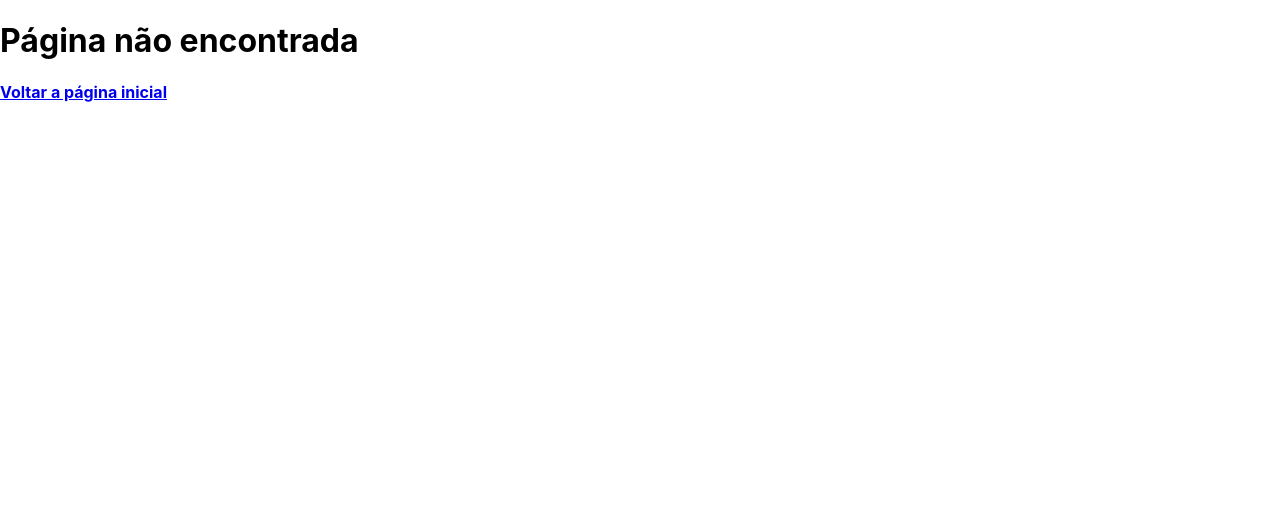
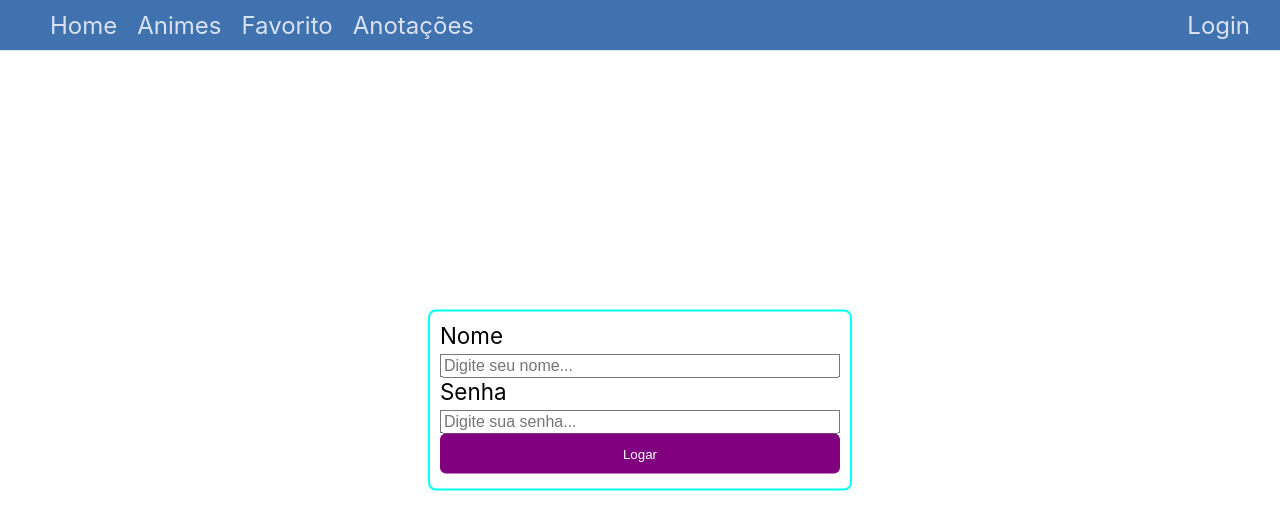
Before and after one commit to MyndsTutorial/netlify-tutorial2, a React (Create React App) app: page /login in a window 1280 px wide. Shown: the top 530 px of the page. Built offline with nearby package versions, Linux system fonts and the light colour scheme.

Commit message:
aprendendo redux

```diff
--- a/package.json
+++ b/package.json
@@ -3,6 +3,7 @@
   "version": "0.1.0",
   "private": true,
   "dependencies": {
+    "@reduxjs/toolkit": "^1.9.7",
     "@testing-library/jest-dom": "^5.17.0",
     "@testing-library/react": "^13.4.0",
     "@testing-library/user-event": "^13.5.0",
@@ -10,6 +11,7 @@
     "react": "^18.2.0",
     "react-dom": "^18.2.0",
     "react-icons": "^4.11.0",
+    "react-redux": "^8.1.3",
     "react-router-dom": "^6.18.0",
     "react-scripts": "5.0.1",
     "web-vitals": "^2.1.4"
--- a/src/components/NavBar.css
+++ b/src/components/NavBar.css
@@ -1,15 +1,20 @@
-#navbar{
+#navbar {
   height: 50px;
-  background-color: #3F72AF;
+  background-color: #3f72af;
   display: flex;
   flex-direction: row;
   padding-left: 40px;
   align-items: center;
-  color:#DBE2EF;
-  border-bottom: 1px solid #DBE2EF;
+  justify-content: space-between;
+  padding-right: 20px;
+  color: #dbe2ef;
+  border-bottom: 1px solid #dbe2ef;
 }
-nav div a{
-  color:#DBE2EF;
+#navbar div {
+  display: flex;
+}
+nav div div a {
+  color: #dbe2ef;
   text-decoration: none;
   font-size: 1.5rem;
   margin-inline: 10px;
--- a/src/components/NavBar.jsx
+++ b/src/components/NavBar.jsx
@@ -4,6 +4,7 @@ import "./NavBar.css";
 function Navbar() {
   return (
     <nav id="navbar">
+      <div id="left-links">
         <div>
           <Link to="/">Home</Link>
         </div>
@@ -16,6 +17,12 @@ function Navbar() {
         <div>
           <Link to="/notes">Anotações</Link>
         </div>
+      </div>
+      <div id="right-links">
+        <div>
+          <Link to="/login">Login</Link>
+        </div>
+      </div>
     </nav>
   );
 }
--- a/src/index.js
+++ b/src/index.js
@@ -1,13 +1,16 @@
-import React from 'react';
-import ReactDOM from 'react-dom/client';
-import './index.css';
-import App from './App';
-import reportWebVitals from './reportWebVitals';
-
-const root = ReactDOM.createRoot(document.getElementById('root'));
+import React from "react";
+import ReactDOM from "react-dom/client";
+import "./index.css";
+import App from "./App";
+import reportWebVitals from "./reportWebVitals";
+import store from "./redux/store";
+import {Provider} from "react-redux";
+const root = ReactDOM.createRoot(document.getElementById("root"));
 root.render(
   <React.StrictMode>
-    <App />
+    <Provider store={store}>
+      <App />
+    </Provider>
   </React.StrictMode>
 );
 
--- /dev/null
+++ b/src/pages/LoginPage.css
@@ -0,0 +1,18 @@
+.loginPage form {
+  display: flex;
+  flex-direction: column;
+  width: 400px;
+  border: 2px solid cyan;
+  padding: 10px;
+  position: fixed;
+  left: 50%;
+  top: 50%;
+  border-radius: 8px;
+  transform: translate(-50%, -50%);
+}
+.loginPage form label {
+  font-size: 1.4rem;
+}
+.loginPage form input {
+  font-size: 1rem;
+}
--- /dev/null
+++ b/src/pages/LoginPage.jsx
@@ -0,0 +1,47 @@
+import React, {useState} from "react";
+import {useDispatch} from "react-redux";
+import {userActions} from "../redux/slices/UserSlice";
+import {useNavigate} from "react-router-dom";
+import "./LoginPage.css";
+function LoginPage() {
+  const [user, setUser] = useState({name: "", password: ""});
+  const dispatch = useDispatch();
+  const navigate = useNavigate();
+  const loginUser = (e) => {
+    e.preventDefault();
+    dispatch(userActions.setName(user.name));
+    dispatch(userActions.toggleLogged());
+    navigate("/");
+  };
+  return (
+    <div className="loginPage">
+      <form id="formUser" onSubmit={loginUser}>
+        <label htmlFor="nameUser" className="margin-form">
+          {" "}
+          Nome
+        </label>
+        <input
+          type="text"
+          value={user.name}
+          onChange={(e) => setUser({...user, name: e.target.value})}
+          placeholder="Digite seu nome..."
+        />
+        <label htmlFor="passwordUser" className="margin-form">
+          {" "}
+          Senha
+        </label>
+        <input
+          type="password"
+          value={user.password}
+          onChange={(e) => setUser({...user, password: e.target.value})}
+          placeholder="Digite sua senha..."
+        />
+        <button type="submit" id="buttonForm" className="margin-form">
+          Logar
+        </button>
+      </form>
+    </div>
+  );
+}
+
+export default LoginPage;
--- /dev/null
+++ b/src/redux/slices/AnimesSlice.jsx
@@ -0,0 +1,39 @@
+import {createSlice} from "@reduxjs/toolkit";
+const AnimesSlice = createSlice({
+  name: "cart",
+  initialState: {
+    animes: [],
+    totalQuantity: 0,
+  },
+  reducers: {
+    replaceCart(state, action) {
+      state.totalQuantity = action.payload.totalQuantity;
+      state.items = action.payload.items;
+    },
+    addAnime(state, action) {
+      const newAnime = action.payload;
+      const existingItem = state.items.find(
+        (item) => item.mal_id === newAnime.mal_id
+      );
+      if (!existingItem) {
+        state.totalQuantity++;
+        state.animes.push(newAnime);
+      }
+    },
+    removeAnime(state, action) {
+      const id = action.payload;
+      const existingItem = state.items.find((item) => item.mal_id === id);
+      state.totalQuantity--;
+      if (existingItem) {
+        state.animes.filter((anime) => anime.mal_id !== id);
+      }
+    },
+    setAnimesList(state, action) {
+      const animesList = action.payload;
+      state.animes = animesList;
+    },
+  },
+});
+
+export const animeActions = AnimesSlice.actions;
+export default AnimesSlice;
--- /dev/null
+++ b/src/redux/slices/UserSlice.jsx
@@ -0,0 +1,17 @@
+import {createSlice} from "@reduxjs/toolkit";
+
+const UserSlice = createSlice({
+  name: "user",
+  initialState: {name: "", isLogged: false},
+  reducers: {
+    toggleLogged(state) {
+      state.isLogged = !state.isLogged;
+    },
+    setName(state, action) {
+      state.name = action.payload;
+    },
+  },
+});
+
+export const userActions = UserSlice.actions;
+export default UserSlice;
--- /dev/null
+++ b/src/redux/store.jsx
@@ -0,0 +1,9 @@
+import {configureStore} from "@reduxjs/toolkit";
+import UserSlice from "./slices/UserSlice";
+import AnimesSlice from "./slices/AnimesSlice";
+
+const store = configureStore({
+  reducer: {user: UserSlice.reducer, animes: AnimesSlice.reducer},
+});
+
+export default store;
--- a/src/router.js
+++ b/src/router.js
@@ -5,6 +5,7 @@ import ErrorPage from "./pages/ErrorPage";
 import HomePage from "./pages/HomePage";
 import Favorito from "./pages/Favorito";
 import NotesPage from "./pages/NotesPage";
+import LoginPage from "./pages/LoginPage";
 
 export const router = createBrowserRouter([
   {
@@ -24,6 +25,10 @@ export const router = createBrowserRouter([
         element: <NotesPage />,
       },
       {
+        path: "/login",
+        element: <LoginPage />,
+      },
+      {
         path: "favorito",
         element: <Favorito />,
         loader: async () => {
```
Also changed, not shown: src/redux/slices/actions/getAnimesFromStorage.jsx (added, +8 -0 lines), src/redux/slices/actions/saveAnimesToStorage.jsx (added, +8 -0 lines), 1 other file (tests, documents, lock files or other folders). Lines whose indentation alone changed are shown as unchanged.
